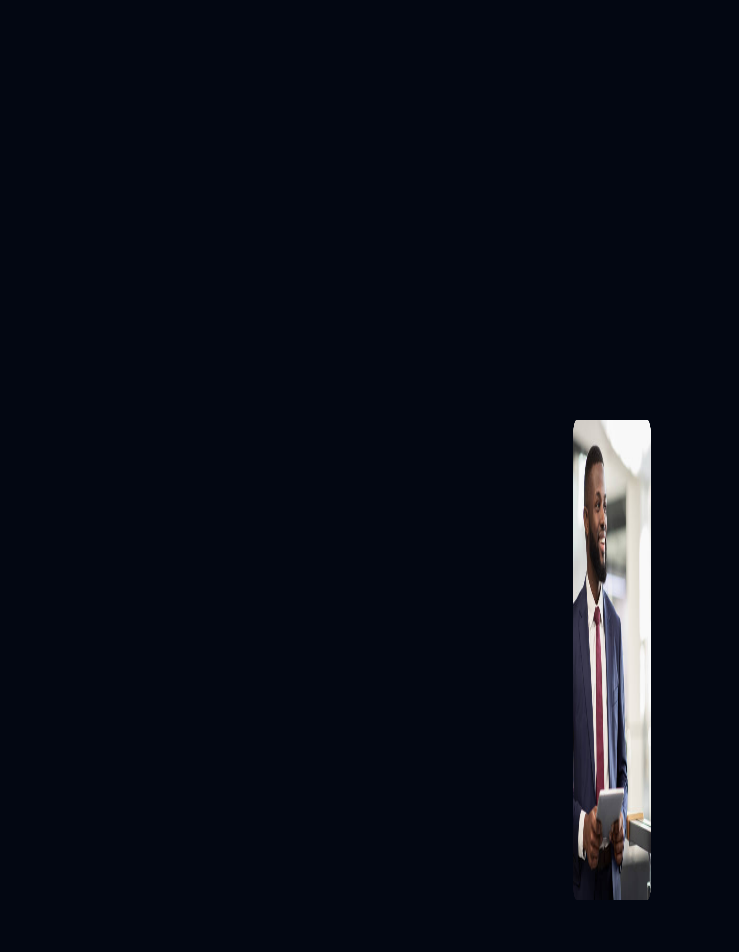
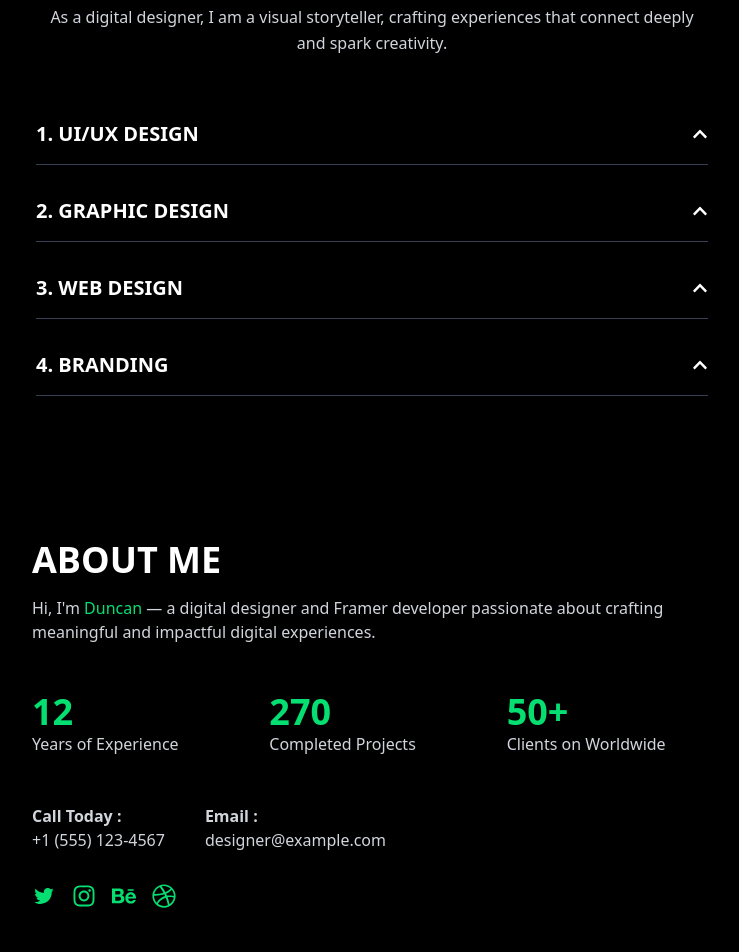
Before and after one commit to sifayet007/animation_practice, a Next.js app: page / in a window 1280 px wide. Shown: the part 940-1892 px from the top of the page, without its empty margins (28-767 px from the left). Built offline with nearby package versions, Linux system fonts and the light colour scheme.

Commit message:
added about me and whatICando componnents

```diff
--- a/package.json
+++ b/package.json
@@ -8,12 +8,11 @@
     "start": "next start"
   },
   "dependencies": {
-    "@tabler/icons": "^3.35.0",
-    "@tabler/icons-react": "^3.35.0",
     "framer-motion": "^12.23.22",
     "next": "15.5.4",
     "react": "19.1.0",
-    "react-dom": "19.1.0"
+    "react-dom": "19.1.0",
+    "react-icons": "^5.5.0"
   },
   "devDependencies": {
     "@tailwindcss/postcss": "^4",
--- a/src/app/globals.css
+++ b/src/app/globals.css
@@ -2,7 +2,7 @@
 
 @layer components {
     .main-container{
- @apply max-w-[1320px] mx-auto p-5
+ @apply max-w-[1200px] mx-auto p-5
 }
 }
 ::-webkit-scrollbar {
--- a/src/app/page.tsx
+++ b/src/app/page.tsx
@@ -1,26 +1,32 @@
 import FlipLinkButton from "@/components/button/Button";
 import { Fm } from "@/components/fm";
+import AboutMe from "@/components/home/AboutMe";
 import Hero from "@/components/home/Hero";
 import HeroV2 from "@/components/home/HeroV2";
 import Marquee from "@/components/home/Marquee";
 import MarqueeV2 from "@/components/home/MarqueeV2";
+import WhatICanDo from "@/components/home/WhatICanDo";
 import Index from "@/components/Index";
 import Header from "@/components/layout/Header";
 import CustomCursorV2 from "@/components/shared/CustomCursorV2";
 import HeroV3 from "@/components/Test";
-import { IconCar } from "@tabler/icons-react";
+import { FaCarSide } from "react-icons/fa6";
+
 
 export default function Home() {
   return (
     <div className="">
       <HeroV2 />
+      <WhatICanDo />
+      <AboutMe />
       <HeroV3 />
 
       <Hero />
 
       <Fm />
       {/* <Index /> */}
-      <FlipLinkButton leftIcon={<IconCar size={20} />} className="" href="/about" text="About Us" hoverText="Learn More Learn More Learn More" />
+      <FlipLinkButton leftIcon={<FaCarSide size={20} />
+      } className="" href="/about" text="About Us" hoverText="Learn More Learn More Learn More" />
 
       <Marquee />
       <MarqueeV2 />
--- /dev/null
+++ b/src/components/home/AboutMe.tsx
@@ -0,0 +1,67 @@
+// components/AboutMe.tsx
+"use client";
+
+import React from "react";
+import { FaInstagram, FaBehance, FaDribbble } from "react-icons/fa";
+import { AiOutlineTwitter } from "react-icons/ai";
+
+const AboutMe: React.FC = () => {
+    return (
+        <section className="text-white py-16 main-container">
+            <div className="max-w-2xl ">
+                {/* Heading */}
+                <h2 className="text-4xl font-bold mb-4">ABOUT ME</h2>
+
+                {/* Intro Text */}
+                <p className="text-gray-300 mb-12">
+                    Hi, I'm <span className="text-green-400">Duncan</span> — a digital
+                    designer and Framer developer passionate about crafting meaningful
+                    and impactful digital experiences.
+                </p>
+
+                {/* Stats */}
+                <div className="flex flex-col md:flex-row gap-x-10 mb-12">
+                    <div className="flex-1 ">
+                        <p className="text-4xl font-bold text-green-400">12</p>
+                        <p className="text-gray-300">Years of Experience</p>
+                    </div>
+                    <div className="flex-1 ">
+                        <p className="text-4xl font-bold text-green-400">270</p>
+                        <p className="text-gray-300">Completed Projects</p>
+                    </div>
+                    <div className="flex-1 ">
+                        <p className="text-4xl font-bold text-green-400">50+</p>
+                        <p className="text-gray-300">Clients on Worldwide</p>
+                    </div>
+                </div>
+
+                {/* Contact Info */}
+                <div className="flex flex-col md:flex-row gap-x-10 mb-8 text-gray-300">
+                    <div className="mb-4 md:mb-0">
+                        <p className="font-semibold">Call Today :</p>
+                        <p>+1 (555) 123-4567</p>
+                    </div>
+                    <div>
+                        <p className="font-semibold">Email :</p>
+                        <p>designer@example.com</p>
+                    </div>
+                </div>
+
+                {/* Social Icons */}
+                <div className="flex gap-4 mb-12 text-green-400 text-2xl">
+                    <AiOutlineTwitter className="hover:text-white transition" />
+                    <FaInstagram className="hover:text-white transition" />
+                    <FaBehance className="hover:text-white transition" />
+                    <FaDribbble className="hover:text-white transition" />
+                </div>
+
+                {/* Button */}
+                <button className="border border-green-400 text-green-400 px-6 py-2 rounded hover:bg-green-400 hover:text-gray-900 transition">
+                    MY STORY
+                </button>
+            </div>
+        </section>
+    );
+};
+
+export default AboutMe;
--- a/src/components/home/HeroV2.tsx
+++ b/src/components/home/HeroV2.tsx
@@ -11,10 +11,9 @@ const HeroV2 = () => {
         offset: ["start end", "end start"],
     });
 
-    const y = useTransform(scrollY, [0, 700], [0, 700]);
-    const x = useTransform(scrollY, [0, 700], [0, 500]);
-    const rotateY = useTransform(scrollYProgress, [0, 1], [0, 360]);
-
+    const y = useTransform(scrollY, [0, 1280], [0, 1280]);
+    const x = useTransform(scrollY, [0, 400], [0, 400]);
+    const rotateY = useTransform(scrollY, [0, 1280], [0, 360]);
     return (
         <section
             ref={ref}
@@ -76,7 +75,7 @@ const HeroV2 = () => {
                 animate={{ x: 0, opacity: 1 }}
                 transition={{ duration: 1.2, ease: 'easeInOut' }}
             >
-                <h2 className='text-7xl text-white font-bold uppercase'>designer</h2>
+                <h2 className='text-7xl text-end text-white font-bold uppercase'>designer</h2>
                 <p className='text-end text-2xl text-white'>
                     Senior UI UX Designer - Lead, Web & <br /> Mobile App Design Specialist
                 </p>
--- /dev/null
+++ b/src/components/home/WhatICanDo.tsx
@@ -0,0 +1,93 @@
+"use client";
+import { useState } from "react";
+import { motion, AnimatePresence } from "framer-motion";
+import { FaChevronUp } from "react-icons/fa";
+
+const services = [
+    {
+        id: 1,
+        title: "UI/UX DESIGN",
+        description:
+            "I design intuitive user experiences and modern interfaces that make products easy and enjoyable to use.",
+    },
+    {
+        id: 2,
+        title: "GRAPHIC DESIGN",
+        description:
+            "Creating strong visuals and creative layouts to make your brand stand out with clarity and impact.",
+    },
+    {
+        id: 3,
+        title: "WEB DESIGN",
+        description:
+            "Designing responsive and aesthetic websites that tell your brand story and drive engagement.",
+    },
+    {
+        id: 4,
+        title: "BRANDING",
+        description:
+            "Building cohesive brand identities that reflect your values and connect emotionally with your audience.",
+    },
+];
+
+export default function WhatICanDo() {
+    const [openId, setOpenId] = useState<number | null>(null);
+
+    const toggleOpen = (id: number) => {
+        setOpenId(openId === id ? null : id);
+    };
+
+    return (
+        <section className=" text-white py-20 px-6 main-container">
+            <div className="max-w-2xl ">
+                {/* Heading */}
+                <h2 className="text-4xl md:text-5xl font-extrabold uppercase text-center mb-4 tracking-wide">
+                    What I Can Do For You
+                </h2>
+                <p className="text-center text-gray-300 mb-12 leading-relaxed">
+                    As a digital designer, I am a visual storyteller, crafting experiences
+                    that connect deeply and spark creativity.
+                </p>
+
+                {/* Accordion */}
+                <div className="space-y-4">
+                    {services.map((service) => (
+                        <div key={service.id} className="border-b border-gray-700">
+                            <button
+                                onClick={() => toggleOpen(service.id)}
+                                className="w-full flex justify-between items-center py-4 text-left"
+                            >
+                                <span className="text-xl font-semibold uppercase">
+                                    {service.id}. {service.title}
+                                </span>
+                                <motion.div
+                                    animate={{ rotate: openId === service.id ? 180 : 0 }}
+                                    transition={{ duration: 0.3 }}
+                                >
+                                    <FaChevronUp />
+
+                                </motion.div>
+                            </button>
+
+                            <AnimatePresence initial={false}>
+                                {openId === service.id && (
+                                    <motion.div
+                                        initial={{ opacity: 0, height: 0 }}
+                                        animate={{ opacity: 1, height: "auto" }}
+                                        exit={{ opacity: 0, height: 0 }}
+                                        transition={{ duration: 0.4, ease: "easeInOut" }}
+                                        className="overflow-hidden"
+                                    >
+                                        <p className="text-gray-400 pb-4 pl-6 pr-2 text-base leading-relaxed">
+                                            {service.description}
+                                        </p>
+                                    </motion.div>
+                                )}
+                            </AnimatePresence>
+                        </div>
+                    ))}
+                </div>
+            </div>
+        </section>
+    );
+}
```
Also changed, not shown: 1 other file (tests, documents, lock files or other folders).
